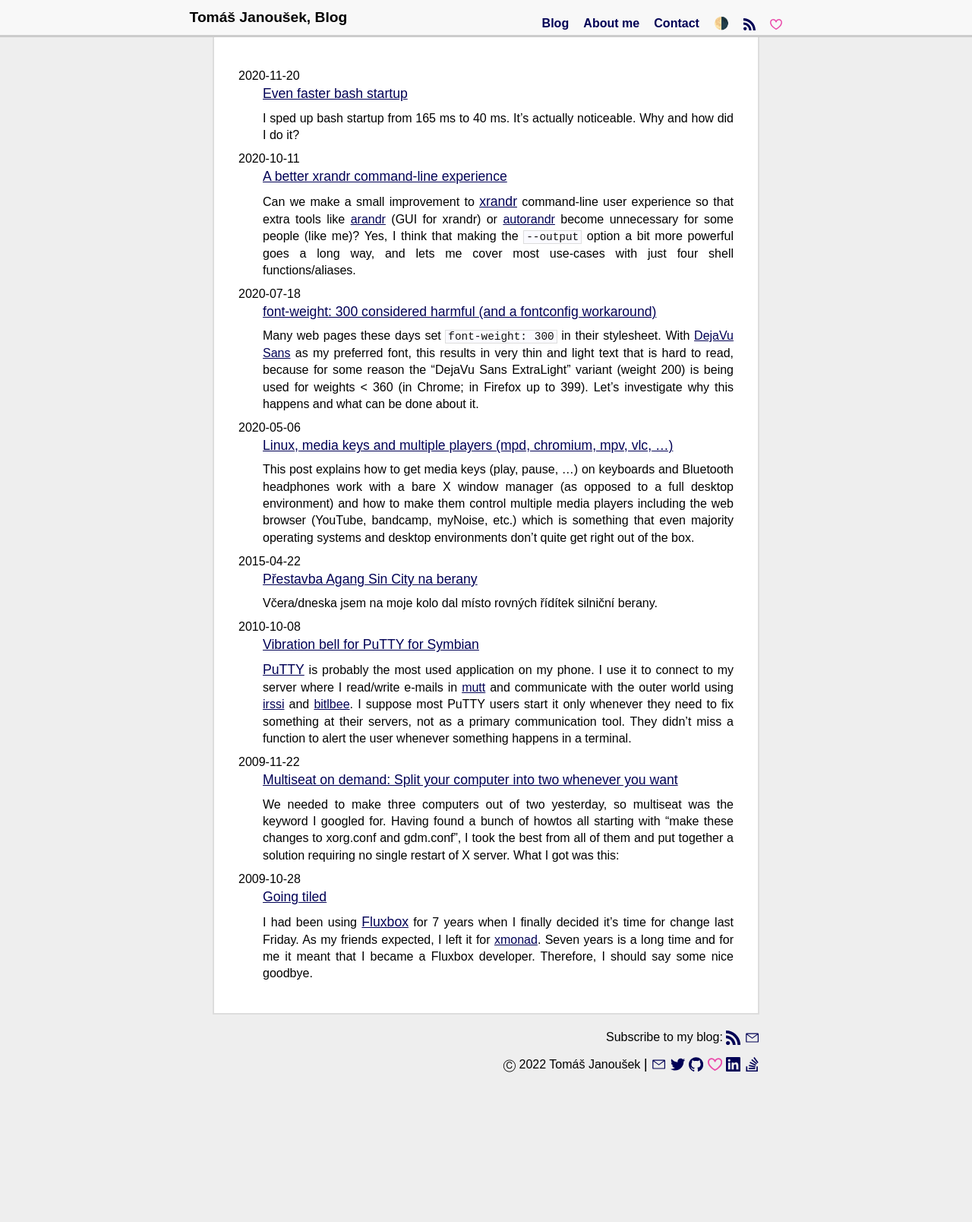
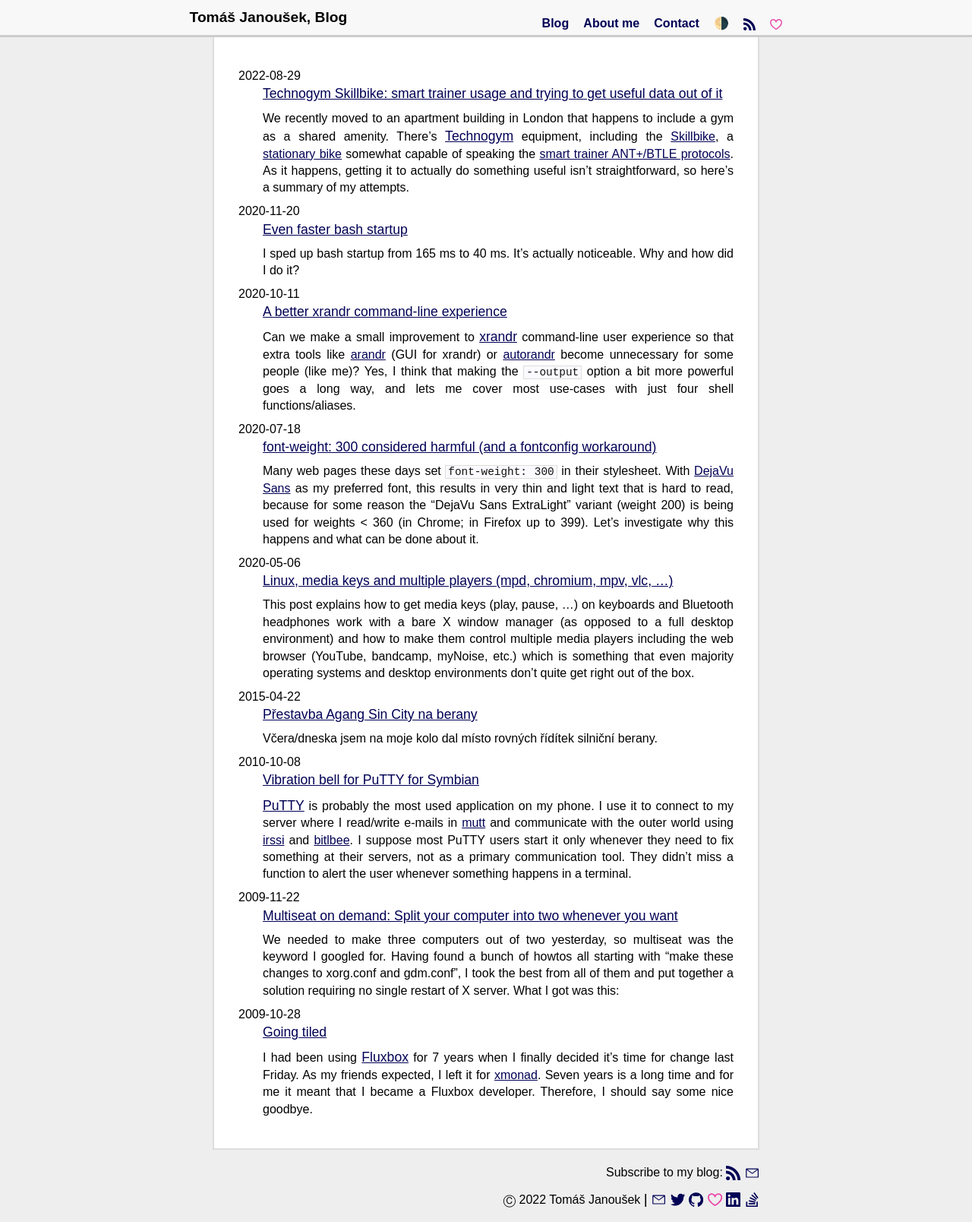
Before and after one commit to liskin/work.lisk.in, a Jekyll site: the page built from index.html, in a window 1280 px wide. Shown: the whole page at 76% size. Built offline with Jekyll 4.4.1, drawn with Linux system fonts in a browser that asks for light colours; the list of posts is cut into pages by our own code; before the commit the page ends 1429 px from its top, so only the background shows below that; some of the changed lines change nothing that is shown.

Commit message:
technogym-skillbike: New post

```diff
--- /dev/null
+++ b/_posts/2022-08-29-technogym-skillbike.md
@@ -0,0 +1,438 @@
+---
+layout: default
+title: 'Technogym Skillbike: smart trainer usage and trying to get useful data out of it'
+comments_issue: 11
+image: summary.png
+large_image: true
+
+---
+
+We recently moved to an apartment building in London that happens to include a
+gym as a shared amenity. There's [Technogym][] equipment, including the
+[Skillbike][], a [stationary bike][] somewhat capable of speaking the [smart
+trainer ANT+/BTLE protocols][smart-trainer]. As it happens, getting it to
+actually do something useful isn't straightforward, so here's a summary of my
+attempts.
+
+[Technogym]: https://www.technogym.com/
+[Skillbike]: https://www.technogym.com/int/skillbike.html
+[stationary bike]: https://en.wikipedia.org/wiki/Stationary_bicycle
+[smart-trainer]: https://www.dcrainmaker.com/2016/07/everything-you-ever-wanted-to-know-about-ant-fe-c-and-bike-trainers.html
+
+{% include toc.md %}
+
+### Goal
+
+What I'm actually trying to do:
+
+* Get faster on the bike and fitter off the bike.
+* Do that effectively—structured training based on [power][power-training] is
+  known to have results sooner than just riding the bike a lot (and I can't
+  spend all my time doing that).
+* Not need to think too much about it. I'm spending my “thinking budget”
+  elsewhere, so here ideally something or someone tells me what to do when,
+  and I just do it.
+* Get data out of it. Primarily to help with the above (getting workout
+  suggestions from something/someone), but also because “if it's not on Strava
+  it didn't happen.”
+* Have fun while doing so.
+* As a stretch goal, while cycling indoor I can listen to more podcasts,
+  audiobooks and tech talks (or just random youtube videos).
+
+Last but not least, it's a “new toy”, so I also just want to try it and see if
+it's any good. Many of my cycling friends already have a smart trainer and use
+it with one of the apps made for them.
+
+[power-training]: https://www.dcrainmaker.com/2009/08/power-primer-cycling-with-power-101.html
+
+### Skillbike
+
+<figure markdown="block" class="half-size">
+[![Technogym Skillbike](https://user-images.githubusercontent.com/300342/187048238-55125c58-87cd-4a88-a7bf-2f99ddc54758.jpg)](https://user-images.githubusercontent.com/300342/187048205-bec6edcc-10c4-4811-b11b-1a9f3ade3439.jpg)
+<figcaption>Technogym Skillbike</figcaption>
+</figure>
+
+The Skillbike is a predecessor of Technogym Ride—[recently reviewed by DC
+Rainmaker][dcr-ride] (recommended read to get an idea what it is). They both
+look very similar from the outside. The display on the Skillbike is much
+smaller and runs simpler, less capable software. This, however, makes space
+for a phone holder, which is useful to run 3rd party apps like [Zwift][],
+control podcasts or watch videos. Unfortunately it seems that Skillbike's
+implementation of [smart trainer protocols][protocols] is worse, so not all
+3rd party apps work. More about that later.
+
+[dcr-ride]: https://www.dcrainmaker.com/2022/08/technogym-ride-smart-indoor-bike-in-depth-review.html
+[Zwift]: https://zwift.com/
+[protocols]: https://www.dcrainmaker.com/2018/05/whats-baseline-on-a-smart-trainer-in-2018.html
+
+### Attempts
+
+#### Skillbike itself
+
+The simplest thing I could do would be to just use [what the Skillbike itself
+offers][skillbike-workouts]. That isn't much, but at least it's free (gratis)
+and I can watch videos on my phone while training. Unfortunately the “not
+think” and “get data” goals aren't satisfied here, as it doesn't sync into
+Garmin Connect.
+
+I'm not sure if that's because their [mywellness][] cloud doesn't even attempt
+to sync into GC and just pulls data out of it (weight, daily movements
+summary, …), or whether that's because they generate a malformed TCX. I tried
+to [fix that TCX][skillbike-tcx] and upload it manually. That works but
+unfortunately doesn't result in Garmin's [Physio TrueUp][] syncing the data
+back into my watch, so I can't use any of Garmin's training features.
+
+Pros:
+* No subscription fee.
+* Larger display than my smartphone, and the smartphone is free to play
+  videos.
+* Syncs into Strava.
+
+Cons:
+* Doesn't sync into Garmin Connect, so my FTP and Power Curve isn't
+  automatically updated there.
+* Due to the above, workouts aren't synced into my Garmin watch, so I don't
+  see [Training Status][] and [Daily Suggested Workouts][]. This goes against
+  the goal of not thinking too much.
+* [Very limited selection of workouts][skillbike-workouts].
+
+[skillbike-workouts]: https://support.technogym.com/post/training-modes-with-skillbike
+[Training Status]: https://support.garmin.com/en-GB/?faq=VxKazDQ2mkAmDoQbJriEBA
+[Daily Suggested Workouts]: https://support.garmin.com/en-GB/?faq=oYknGZ910l1pfBNzkDHX6A
+[mywellness]: https://www.mywellness.com/
+[skillbike-tcx]: https://github.com/liskin/dotfiles/blob/33590ee7997c1d8326693e3d61504baf2824c097/bin/technogym-tcx-to-garmin-tcx
+
+#### Garmin watch
+
+<figure markdown="block" class="half-size">
+[![Suggested workout on Garmin Fenix 7S](https://user-images.githubusercontent.com/300342/187266942-50b34e06-0fa0-4241-a478-d330c74add2f.jpg)](https://user-images.githubusercontent.com/300342/187266942-50b34e06-0fa0-4241-a478-d330c74add2f.jpg)
+<figcaption>Suggested workout on Garmin Fenix 7S</figcaption>
+</figure>
+
+[Skillbike manual][skillbike-manual] says that it can be connected to Garmin
+devices via ANT+ and to Zwift via Bluetooth, so I tried that, in that order.
+When the Skillbike isn't in “Home mode” (which it isn't, it's in a gym), its
+ANT+ identification changes every time the devices dialog is opened, requiring
+new pairing with the Garmin and cluttering the list of sensors. What's worse,
+with my [Garmin Fenix 7S][] (firmware 8.37) the connection gets lost shortly
+after I start pedalling. I wasn't able to figure out what's wrong, and
+eventually gave up.
+
+Good news is that [Garmin is interested in resolving this
+issue](https://twitter.com/Garmin/status/1561856493837844487), so this may be
+revisited, if/when time allows. There are other potential disadvantages of
+having the Skillbike be driven by a watch, though.
+
+[skillbike-manual]: https://www.dropbox.com/sh/9lcbnhdark1wp90/AAC71ZGS4zg83ubt7IRCuOQIa
+[Garmin Fenix 7S]: https://www.garmin.com/en-GB/p/735548
+
+Pros:
+* If it worked, I wouldn't need to think almost at all and just do the [Daily
+  Suggested Workouts][] while watching something on the smartphone.
+* Data sync would be seamless too.
+* No subscription fee.
+
+Cons:
+* Doesn't work: disconnects within half a minute.
+* [Daily Suggested Workouts][] aren't very fun (compared to Zwift, Rouvy, or
+  riding outdoors), it's just a series of long periods of holding constant
+  power. Tolerable while watching a video, though.
+* It's a watch: small screen, and not in front of eyes. Not ideal if I want to
+  see/adjust the workout.
+
+#### Zwift
+
+Next thing to try is [Zwift][]. My current smartphone ([Samsung Galaxy S22][])
+doesn't support ANT+ (the previous one, [S10e][], did) so I was worried this
+might not work at all. Turns out Zwift connected to the Skillbike over
+Bluetooth immediately, and everything just worked perfectly on the first try.
+Sync with Garmin and Strava also worked fine, so my Garmin watch started
+showing training metrics/features for cycling almost immediately. Good!
+
+When I tried Zwift for the second time, I struggled to connect it with the
+Skillbike, but I think this may have been caused by my previous experiments
+with ANT+ and Garmin. After connecting/disconnecting the watch once, I haven't
+encountered this issue again. Another time I tried to use Zwift, my free trial
+kilometers ran out, and while I was able to complete the workout (FTP ramp
+test), the resulting FIT file was corrupted and wouldn't sync to Garmin. After
+trying some online FIT repair tools suggested by Zwift's support, I was able
+to repair the file manually using [FitCSVTool][] from the official [Garmin FIT
+SDK][].
+
+These were hopefully one-off issues, but I still kept searching for a better
+alternative, because Zwift is primarily a video game made for larger screens,
+and I'd like something more training-focused that doesn't waste screen
+space—there's just a phone holder on the Skillbike, no place to hold a laptop.
+If I carried a fan, a laptop and a laptop stand to our shared gym, I'd look
+like a mad man.
+
+[Samsung Galaxy S22]: https://www.gsmarena.com/samsung_galaxy_s22_5g-11253.php
+[S10e]: https://www.gsmarena.com/samsung_galaxy_s10e-9537.php
+[FitCSVTool]: https://developer.garmin.com/fit/fitcsvtool/
+[Garmin FIT SDK]: https://developer.garmin.com/fit/download/
+
+Pros:
+* Syncs into both Strava and Garmin. (Except when it produces a malformed FIT
+  file and doesn't.)
+* Garmin officially supports this, so its [Physio TrueUp][] feature syncs
+  workouts back into the watch which shows [Training Status][] and [Daily
+  Suggested Workouts][].
+* Workouts target cadence in addition to power.
+* Lots of workouts to choose from. Training plans, too.
+* Less boring than just holding a constant power for a set amount of time.
+
+Cons:
+* Subscription fee.
+* Made for large screens, barely usable on a 6" smartphone. Most of the screen
+  is wasted on the “fun” stuff and only a small part shows the training
+  elements (target watts, cadence, workout steps, …).
+* Can't watch a video, only podcasts/audiobooks.
+
+[Physio TrueUp]: https://support.garmin.com/en-GB/?faq=EjPECQK58qA0xzJ5X74vm7
+
+#### Rouvy
+
+Next on the list is [Rouvy][], a competitor to Zwift developed in my home
+country, Czechia. The main difference between the two is that [Zwift is
+_virtual_ reality while Rouvy is _augmented_ reality][dcr-rouvy]. There are
+(video recordings of) real-world cycling routes in Rouvy. This slightly less
+game-y focus also means the user interface is less distracting, there are no
+virtual fans cheering me to “go go go” while I'm listening to a podcast, and
+as a bonus the fonts can be enlarged to be readable on a small screen. In
+theory, Rouvy should be better (for me) than Zwift in all aspects. In
+practice, I ran into several issues that I haven't been able to resolve.
+
+When I tried to set up sync with Garmin and Strava, in both cases it asked for
+permissions to pull data out of those in addition to just uploading rides done
+in Rouvy. I disabled those permissions, which resulted in Strava not being
+connected at all, and Garmin connected in a weird state where Rouvy thought it
+can only receive data and not upload (the opposite of the permissions I
+allowed), but there's still an option to trigger the upload manually. Despite
+this weirdness, rides would sync to Garmin Connect just fine, often
+automatically. One would expect GC to then sync them to Strava (just as it
+does with rides recorded on the watch), but on one occasion that didn't
+happen.
+
+I reported this to them and I'm sure they'll fix this eventually. Meanwhile, I
+could sync manually whenever the auto sync fails. Annoying, but tolerable, I
+thought, and enthusiastically changed into lycra and went to the gym to try an
+FTP test with Rouvy. “Cannot launch workout — unknown error occurred.” Did I
+try turning it off and on again? Yes, sure, I did. Time to contact the support
+for the second time. Apparently this is affecting more people and should be
+fixed sooner than the sync issues.
+
+Well, okay, but my free trial is running out and I'm not entirely convinced I
+want to put it my credit card details… :-/
+
+[Rouvy]: https://rouvy.com/
+[dcr-rouvy]: https://www.dcrainmaker.com/2018/12/rouvy-augmented-reality-training.html
+
+Pros:
+* Garmin officially supports this, so as with Zwift, I get all the benefits of
+  having the data synced. That is, provided the data actually syncs…
+* Lots of workouts to choose from.
+* Way less boring than just holding a constant power for a set amount of time.
+* Compared to Zwift, less distracting user interface focused more on training
+  than trying to be a video game. Also, fonts can be adjusted a bit (not
+  enough) for a small smartphone screen.
+* Made by friends from Czechia.
+
+Cons:
+* Buggy sync with Garmin/Strava.
+* FTP tests didn't work at the time I tried it. (Support says it's a known
+  error, should be fixed soon.)
+* Subscription fee.
+* Made for large screens. Smartphone works better than Zwift, but still an
+  afterthought.
+* Can't watch a video, only podcasts/audiobooks.
+
+#### TrainerRoad
+
+After having success connecting the Skillbike with both Zwift and Rouvy, I
+thought anything that connects via Bluetooth would just work. [TrainerRoad][]
+has a reputation of being an excellent option for people who train seriously.
+They don't waste time on pretty virtual cycling features and instead focus on
+being the best for effective training. Machine learning and all that. Sounds
+good, maybe I'd be able to watch a video in split screen and get the most
+out of the time spent pedalling.
+
+Long story short, it doesn't work with the Skillbike. It took several tries to
+connect with it (both Zwift/Rouvy connected almost immediately) and even then,
+it was only connected as a power meter, not as a controllable smart trainer,
+so it didn't adjust resistance or set target power in ERG mode.
+
+At this point I've already wasted a lot of time so I didn't bother contacting
+support and just asked for a refund. I really do wish this worked, however,
+because TrainerRoad would be ideal for my goals. Perhaps I shall revisit this
+later.
+
+[TrainerRoad]: https://www.trainerroad.com/
+
+Pros:
+* Garmin officially supports this, so as with Zwift, I'd get all the benefits of
+  having the data synced.
+* Focused on training, not a distracting virtual cycling game.
+* Lots of workouts to choose from. Training plans, possibly self-adapting to
+  what I actually end up doing.
+* Can probably watch a video, listen to podcasts, whatever.
+* From what I've heard, able to estimate FTP continuously, not needing a
+  periodic FTP test.
+
+Cons:
+* Doesn't see Skillbike as a smart trainer, just as a power meter. Unable to
+  control resistance (target power).
+* Subscription fee. Additionally, free trial isn't free—it's give us your
+  credit card details and we'll refund if you're not satisfied.
+
+#### Wahoo SYSTM
+
+There's an alternative to TrainerRoad from Wahoo: formerly called the
+Sufferfest, now [Wahoo SYSTM][SYSTM]. On paper, it should be more or less the
+same style as TrainerRoad: no-bullshit training focused app. In practice, it's
+indeed the same—only treats the Skillbike as a power meter, but cannot control
+it.
+
+Unlike TrainerRoad, they responded to my feedback with a note saying that
+getting this working likely involves some help from Technogym, and that they'd
+be glad if I complained to those as well. And that I can get in touch so we
+can work together on resolving this. If/when time allows, I might…
+
+[SYSTM]: https://wahoofitness.com/systm
+
+Pros:
+* Same as TrainerRoad, except for the FTP estimation.
+
+Cons:
+* Same as TrainerRoad.
+
+#### Wahoo RGT
+
+[Wahoo RGT][RGT], a recent (2022) acquisition of theirs, is a virtual cycling
+game like Zwift. I managed to log into the app exactly once, but when I
+changed into lycra and made my way down to the gym, it started crashing, and
+no amount of force stops and reinstalls would help.
+
+Another half an hour of standing in the gym with a smartphone in my hand,
+having others ask me whether I'm waiting for the equipment they're currently
+using… I did end up looking like a mad man after all, it seems. Can't be
+blamed for not following up with Wahoo's support, can I? :-)
+
+[RGT]: https://www.rgtcycling.com/
+
+Pros:
+* No idea…
+
+Cons:
+* Crashes immediately after sign-in.
+* I'd be surprised if it supported Skillbike as a controllable smart trainer
+  when SYSTM doesn't.
+* Likely to have similar cons as Zwift: not what I'm looking for with just a
+  small smartphone screen.
+
+#### Skillbike itself revisited
+
+I think I've tried everything but still don't have a winner:
+
+* I could strap a magnifying glass to my phone and pay double the [Cycling UK
+  Household membership](https://www.cyclinguk.org/household-membership) for
+  Zwift. I might also figure out a way to strap a tablet onto the Skillbike
+  somehow.
+* Or I can pay that amount for a Rouvy family membership and share the
+  struggles of manually syncing rides with my wife. She probably wouldn't even
+  mind not being able to take an FTP test.
+* Or just use the Skillbike itself, but plan and track my workouts without
+  the assistance of Garmin or some other app.
+* (Or just buy another smart trainer, or go to a gym that has one, or get a
+  power meter and ride outside. Valid options but let's stick with the
+  Skillbike for this blog post.)
+
+Well actually, there's one thing I haven't tried yet…
+
+In the short time I had outside of standing in the middle of a gym with a
+phone in my hand, I did a little experiment: if [Physio TrueUp][] won't sync
+the [fixed TCX][skillbike-tcx] to my watch, what if I upload it there using a
+USB cable? Didn't work either. Actually, not only were training metrics not
+updated, the watch didn't show the activity at all. A-ha! The watch doesn't
+understand TCX, what if I gave it [FIT][] instead?
+
+A weekend of hacking later, I had a Python script that loads the not entirely
+valid TCX file from Skillbike/mywellness and uses the [Garmin FIT SDK][] (via
+[jpype][], a cross-language bridge to allow using the Java library directly
+from Python) to generate a FIT file with faked source as Zwift to trick
+[Physio TrueUp][] into syncing it to the watch:
+[technogym-tcx-to-garmin-fit.py][skillbike-fit].
+
+And guess what? It worked on the first try! (Except for a little mistake in
+timestamp conversion. Syncing a ride 20 years in the future wiped the training
+metrics from the watch, so I had to ride some more to get them back.)
+
+[FIT]: https://developer.garmin.com/fit/protocol/
+[jpype]: https://github.com/jpype-project/jpype
+[skillbike-fit]: https://github.com/liskin/dotfiles/blob/6c3ccf3f0ca8813e71f047c5060644bc08467c24/bin/technogym-tcx-to-garmin-fit
+
+Pros:
+* Synced into Strava, and now also Garmin.
+* Now that I sync this into Garmin as a fake Zwift ride, I get all the data
+  and suggestions as if it was a Zwift ride.
+* No subscription fee.
+* Larger display than my smartphone, and the smartphone is free to play
+  videos.
+
+Cons:
+* Needs manual conversion and sync. (I'll automate this later and update the
+  post.)
+* [Very limited selection of workouts][skillbike-workouts]. It's possible to
+  create a custom workout and also adjust the power mid-ride, but it's
+  annoying having to do this manually before every workout. There is an option
+  to repeat a previous workout (by date, not by name), but I haven't tested
+  this yet.
+
+### Conclusion
+
+After having spent a weekend hacking the TCX→FIT conversion tool, I'm
+obviously a victim of the sunken cost fallacy and will prefer riding the
+Skillbike workouts for some time. Objectively speaking, however, learning
+about [FIT][] and [jpype][] was worth it anyway, and I will reevaluate some of
+the mentioned apps later. Perhaps some of my friends will nudge me into riding
+Zwift with them in winter, and I'll revisit the option of strapping a tablet
+onto the Skillbike. Rouvy may well fix all the problems by that time, too, and
+we can ride there instead.
+
+Until winter, DIY Python script it is, though!
+
+(Also, now that I know how to generate a FIT file, I can try to sync
+[Skillrow][] workouts as well. Those are only visible in the [mywellness][]
+cloud, however, so it'll be more involved than just downloading a TCX from
+Strava.)
+
+[Skillrow]: https://www.technogym.com/int/skillrow.html
+
+### Appendix A: Technogym/mywellness apps and logging into the Skillbike
+
+In order to not disrupt the post with unimportant details, I didn't mention
+one other hurdle when connecting the Skillbike with external devices. Despite
+its [instruction manual][skillbike-manual] claiming otherwise, it's necessary
+to log into the Skillbike using a mywellness account before the devices dialog
+can be used.
+
+At first, the Skillbike was offline, and thus useless. Fortunately, the
+[manual][skillbike-manual] documents how to access the hidden configuration
+screen and I managed to connect it to WiFi.
+
+Then, there are two apps which can be used for the login:
+* older, [mywellness app][mywellness-app], rated 2.7<emoji>⭐</emoji>
+* newer, [Technogym app][technogym-app], rated 3.8<emoji>⭐</emoji>
+
+I didn't even try the first one. The second one works, although only using the
+QR code (a fallback), not using NFC/Bluetooth (which is what the app tells you
+to do). A sub-4.0 rating is well deserved.
+
+That being said, there are some cycling training plans in the app, so perhaps
+it can be used to load more interesting workouts onto the Skillbike. My wife
+successfully managed to let the app launch a treadmill workout (although she
+couldn't really choose what workout…), adjusting the speed and incline
+throughout, so it's not entirely useless. I'll experiment with this later,
+once I no longer feel bad for playing with my phone in the gym. :-)
+
+[mywellness-app]: https://play.google.com/store/apps/details?id=com.technogym.mywellness
+[technogym-app]: https://play.google.com/store/apps/details?id=com.technogym.tgapp
--- a/styles/main.scss
+++ b/styles/main.scss
@@ -302,6 +302,13 @@ main {
 			}
 		}
 
+		&.half-size {
+			img, svg, pre, p, table, table img {
+				width: unset;
+				max-width: min(20em, 100%);
+			}
+		}
+
 		&.transparent-bg-light {
 			img, svg, pre, p, table {
 				@media screen {
```
Also changed, not shown: img/technogym-skillbike/summary.png (added).
